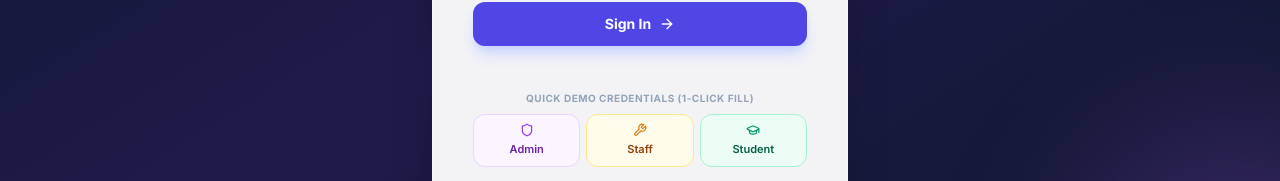
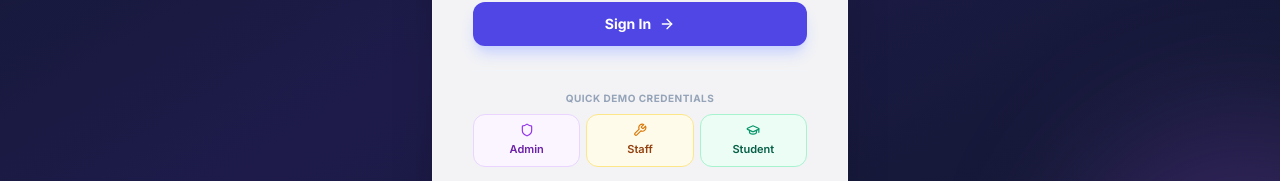
Before and after one commit to kotigaribharath-byte/smart-campus-issue-resolver, a React (Vite) app in the folder frontend/: page /login in a window 1280 px wide. Shown: the part 462-643 px from the top of the page. Built offline with nearby package versions, Linux system fonts and the light colour scheme; no server answers; the HTML template or start-up script is replaced by a standard one.

Commit message:
Removed one-click fill

```diff
--- a/frontend/src/pages/public/LoginPage.jsx
+++ b/frontend/src/pages/public/LoginPage.jsx
@@ -138,7 +138,7 @@ export const LoginPage = () => {
       {/* Demo Credentials Quick Fill Chips */}
       <div className="mt-6 pt-5 border-t border-slate-100">
         <span className="text-[10px] font-bold uppercase tracking-wider text-slate-400 block mb-2 text-center">
-          Quick Demo Credentials (1-Click Fill)
+          Quick Demo Credentials
         </span>
         <div className="grid grid-cols-3 gap-1.5">
           <button
```
